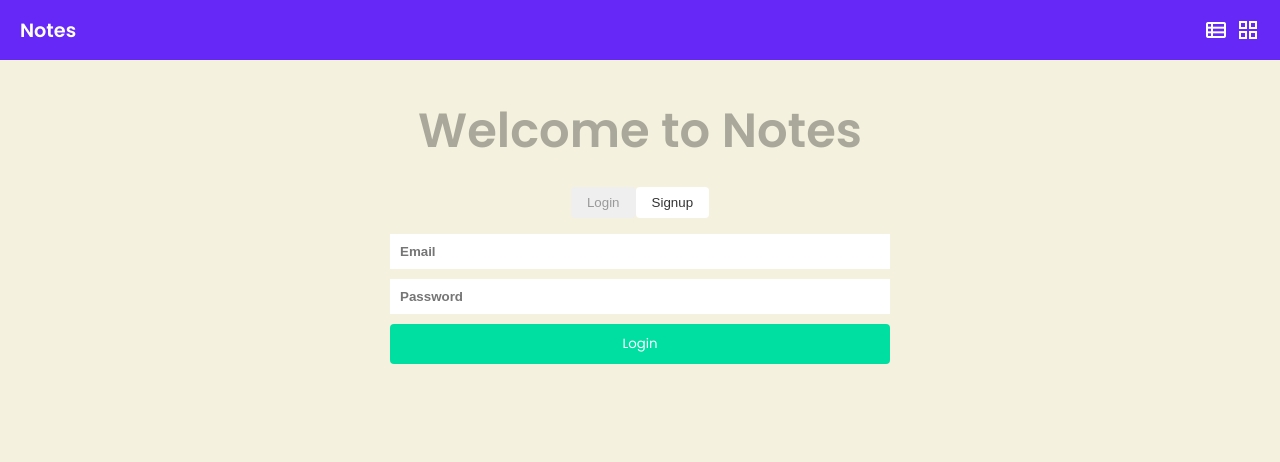
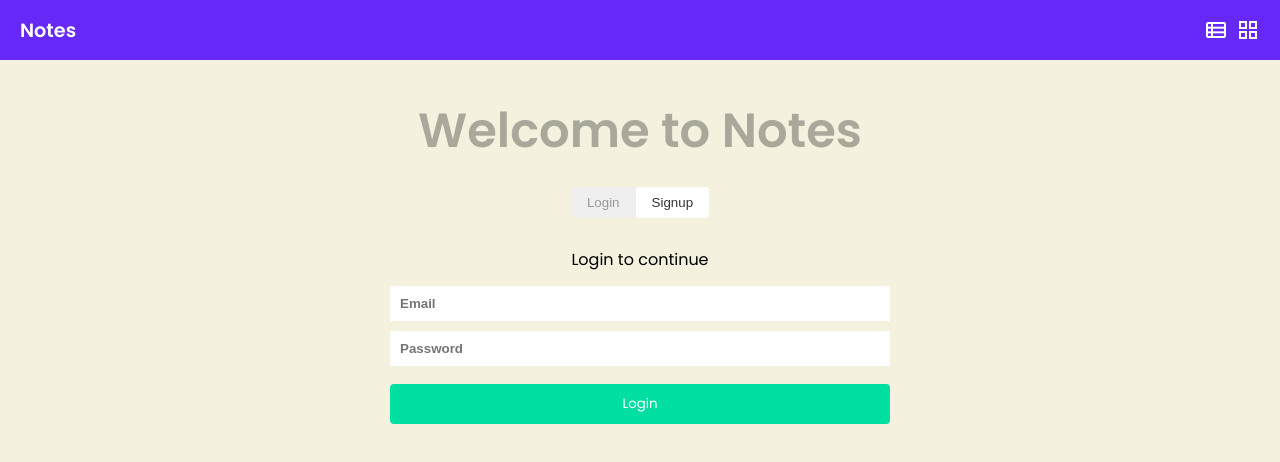
Before and after one commit to gnobu/vue-notes, a Vue app: page /auth in a window 1280 px wide. Shown: the top 462 px of the page. Built offline with nearby package versions, Linux system fonts and the light colour scheme.

Commit message:
signin/signup confusion

```diff
--- a/src/views/AuthView.vue
+++ b/src/views/AuthView.vue
@@ -35,15 +35,20 @@ async function submitForm() {
             <div class="container">
                 <h2 class="form-intro">Welcome to Notes</h2>
                 <div class="form-toggle">
-                    <button @click="hasAccount = true" :class="`toggle-btn ${!hasAccount ? 'clickable' : ''}`">Login</button>
-                    <button @click="hasAccount = false" :class="`toggle-btn ${hasAccount ? 'clickable' : ''}`">Signup</button>
+                    <button @click="hasAccount = true"
+                        :class="`toggle-btn ${!hasAccount ? 'clickable' : ''}`">Login</button>
+                    <button @click="hasAccount = false"
+                        :class="`toggle-btn ${hasAccount ? 'clickable' : ''}`">Signup</button>
                 </div>
                 <form data-testId="auth-form" @submit.prevent="submitForm">
+                    <span v-if="hasAccount" class="info">Login to continue</span>
+                    <span v-else class="info">Create an account to get started</span>
                     <input v-if="!hasAccount" type="text" data-testId="fullName" class="input-title"
                         v-model="noteStore.fullName" placeholder="Full Name">
-                    <input type="text" data-testId="email" class="input-title" v-model="noteStore.email" placeholder="Email">
-                    <input type="text" data-testId="password" class="input-title" v-model="password" placeholder="Password">
-                    <!-- <span class="error-msg">{{ error }}</span> -->
+                    <input type="text" data-testId="email" class="input-title" v-model="noteStore.email"
+                        placeholder="Email">
+                    <input type="password" data-testId="password" class="input-title" v-model="password" placeholder="Password">
+                    <span class="error-msg">{{ errorMsg }}</span>
                     <button data-testId="submit-btn" type="submit" class="form-btn">
                         <span>{{ hasAccount ? 'Login' : 'Sign up' }}</span>
                     </button>
@@ -55,10 +60,11 @@ async function submitForm() {
 </template>
 
 <style scoped>
-.container{
+.container {
     max-width: 500px;
     margin-inline: auto;
 }
+
 .form-toggle {
     display: flex;
     margin-inline: auto;
@@ -82,4 +88,9 @@ async function submitForm() {
 .toggle-btn.clickable:hover {
     background-color: #cacaca;
 }
+
+.info {
+    text-align: center;
+    margin-block: 1rem;
+}
 </style>
```
